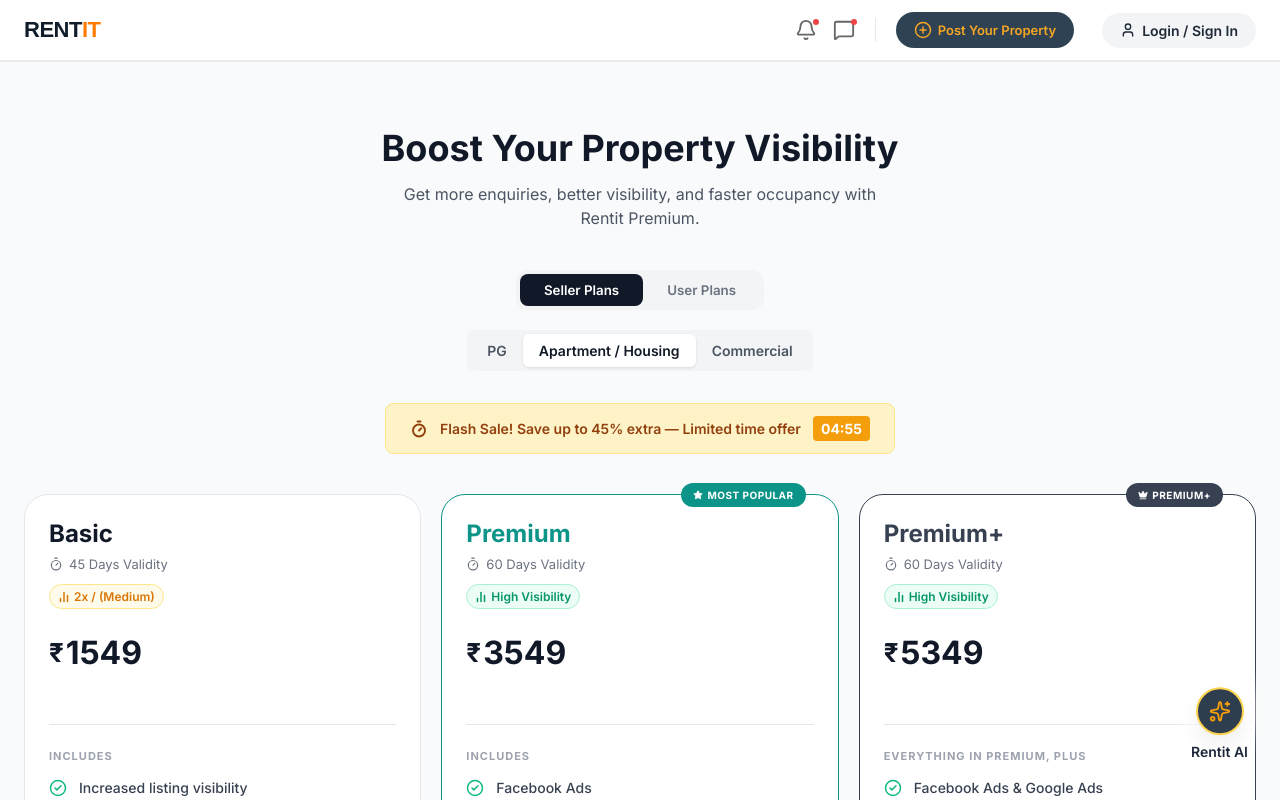
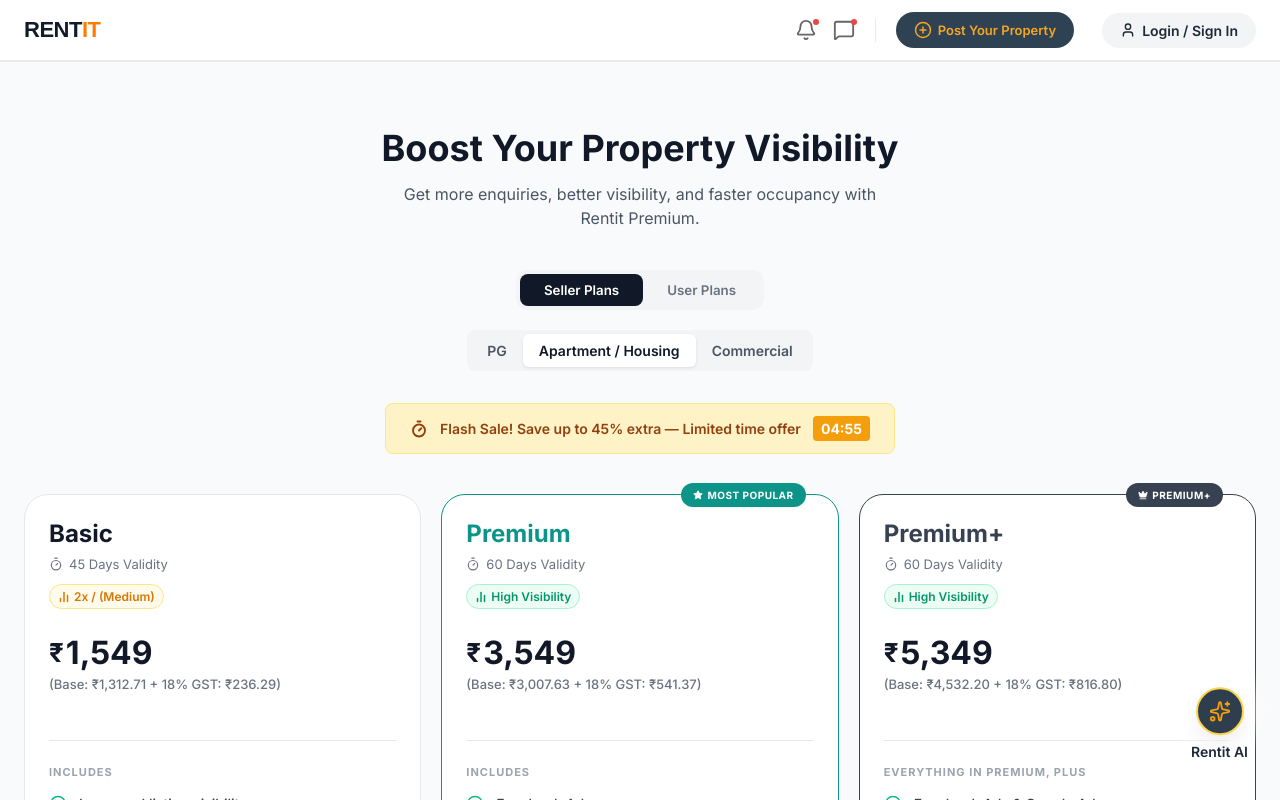
Before and after one commit to gowtham2005balu/Rentit-web-App, a Next.js app: page /premium in a window 1280 px wide. Shown: the top 800 px of the page. Built offline with nearby package versions, Linux system fonts and the light colour scheme.

Commit message:
Update premium plans pricing and fix checkout GST logic

```diff
--- a/app/premium/page.module.css
+++ b/app/premium/page.module.css
@@ -199,6 +199,13 @@
   margin-right: 2px;
 }
 
+.taxInfo {
+  font-size: 13px;
+  color: #6B7280;
+  margin-top: 4px;
+  font-weight: 500;
+}
+
 .originalPriceWrapper {
   display: flex;
   align-items: center;
--- a/app/premium/page.tsx
+++ b/app/premium/page.tsx
@@ -6,33 +6,33 @@ import Navbar from '../../components/Navbar';
 import styles from './page.module.css';
 import { Timer, CheckCircle2, Camera, PlaySquare, BarChart2, Star, Crown, Zap, Share2, Link as LinkIcon, Users } from 'lucide-react';
 
-const plansData: any = {
+export const plansData: any = {
   'PG': {
     Seller: [
       {
-        id: 'basic', name: 'Basic', duration: '30 Days', price: 1250, visibility: 'Medium Visibility',
+        id: 'basic', name: 'Basic', duration: '30 Days', price: '1,250', basePrice: '1,059.32', gst: '190.68', visibility: 'Medium Visibility',
         includes: ['Free includes 5 property listings', 'Unlimited property listing', 'Showcased 1 property for 1 week in top highlighted'],
         addons: []
       },
       {
-        id: 'premium', name: 'Premium', duration: '30 Days', price: 2250, visibility: 'High Visibility',
+        id: 'premium', name: 'Premium', duration: '30 Days', price: '2,250', basePrice: '1,906.78', gst: '343.22', visibility: 'High Visibility',
         includes: ['Unlimited property listing', 'Showcased 2 properties for 2 weeks in top highlighted', 'Feature property on Rentit’s official social'],
         addons: []
       },
       {
-        id: 'premium-plus', name: 'Premium+', duration: '60 Days', price: 3950, visibility: 'High Visibility',
+        id: 'premium-plus', name: 'Premium+', duration: '60 Days', price: '3,950', basePrice: '3,347.46', gst: '602.54', visibility: 'High Visibility',
         includes: ['Unlimited property listing', 'Showcased for 4 weeks in top highlighted', 'Facebook Ads & Google Ads', 'Feature property on Rentit’s official social', 'Custom photoshoots'],
         addons: []
       }
     ],
     User: [
       {
-        id: 'basic', name: 'Basic', duration: '15 Days', price: 799, contacts: '10 Contacts',
+        id: 'basic', name: 'Basic', duration: '15 Days', price: '799', basePrice: '677.12', gst: '121.88', contacts: '10 Contacts',
         includes: ['Advanced Filters'],
         addons: [{ name: '2 Contacts', price: '₹75' }]
       },
       {
-        id: 'premium', name: 'Premium', duration: '30 Days', price: 899, contacts: '25 Contacts',
+        id: 'premium', name: 'Premium', duration: '30 Days', price: '899', basePrice: '761.86', gst: '137.14', contacts: '25 Contacts',
         includes: ['Advanced filter', 'Property Info on Wp', 'Property posted date info'],
         addons: [{ name: '2 Contacts', price: '₹75' }]
       }
@@ -41,12 +41,12 @@ const plansData: any = {
   'Apartment / Housing': {
     Seller: [
       {
-        id: 'basic', name: 'Basic', duration: '45 Days', price: 1549, visibility: '2x / (Medium)',
+        id: 'basic', name: 'Basic', duration: '45 Days', price: '1,549', basePrice: '1,312.71', gst: '236.29', visibility: '2x / (Medium)',
         includes: ['Increased listing visibility'],
         addons: [{ name: 'Photoshoot', price: '₹1,500' }]
       },
       {
-        id: 'premium', name: 'Premium', duration: '60 Days', price: 3549, visibility: 'High Visibility',
+        id: 'premium', name: 'Premium', duration: '60 Days', price: '3,549', basePrice: '3,007.63', gst: '541.37', visibility: 'High Visibility',
         includes: ['Facebook Ads', 'Listing highlights', 'Verified tag on property'],
         addons: [
           { name: 'Photoshoot', price: '₹750' },
@@ -54,7 +54,7 @@ const plansData: any = {
         ]
       },
       {
-        id: 'premium-plus', name: 'Premium+', duration: '60 Days', price: 5349, visibility: 'High Visibility',
+        id: 'premium-plus', name: 'Premium+', duration: '60 Days', price: '5,349', basePrice: '4,532.20', gst: '816.80', visibility: 'High Visibility',
         includes: ['Facebook Ads & Google Ads', 'Reports & Insights', 'Listing highlight', 'Rank top in search for 24 hrs', 'Verified tag on property'],
         addons: [
           { name: 'Photoshoot', price: '₹750' },
@@ -64,17 +64,17 @@ const plansData: any = {
     ],
     User: [
       {
-        id: 'basic', name: 'Basic', duration: '45 Days', price: 1449, contacts: '20 Contacts',
+        id: 'basic', name: 'Basic', duration: '45 Days', price: '1,449', basePrice: '1,228.81', gst: '220.19', contacts: '20 Contacts',
         includes: ['Advanced Filters'],
         addons: [{ name: '2 Contacts', price: '₹75' }]
       },
       {
-        id: 'premium', name: 'Premium', duration: '60 Days', price: 3499, contacts: '50 Contacts',
+        id: 'premium', name: 'Premium', duration: '60 Days', price: '3,499', basePrice: '2,965.25', gst: '533.75', contacts: '50 Contacts',
         includes: ['Advanced Filters', 'Interior design consultation'],
         addons: [{ name: '2 Contacts', price: '₹75' }]
       },
       {
-        id: 'premium-plus', name: 'Premium+', duration: '60 Days', price: 4499, contacts: '50 Contacts',
+        id: 'premium-plus', name: 'Premium+', duration: '60 Days', price: '4,499', basePrice: '3,813.56', gst: '685.44', contacts: '50 Contacts',
         includes: ['Advanced filter', 'Property Info on Wp', 'Interior Design consultation', 'Property posted date info'],
         addons: [{ name: '2 Contacts', price: '₹75' }]
       }
@@ -83,12 +83,12 @@ const plansData: any = {
   'Commercial': {
     Seller: [
       {
-        id: 'basic', name: 'Basic', duration: '45 Days', price: 3299, visibility: 'Medium Visibility',
+        id: 'basic', name: 'Basic', duration: '45 Days', price: '3,299', basePrice: '2,796.61', gst: '502.39', visibility: 'Medium Visibility',
         includes: ['Increased listing visibility'],
         addons: [{ name: 'Photoshoot', price: '₹1,500' }]
       },
       {
-        id: 'premium', name: 'Premium', duration: '90 Days', price: 5299, visibility: 'High Visibility',
+        id: 'premium', name: 'Premium', duration: '90 Days', price: '5,299', basePrice: '4,490.68', gst: '808.32', visibility: 'High Visibility',
         includes: ['Facebook Ads', 'Verified tag on property', 'Listing Highlight'],
         addons: [
           { name: 'Photoshoot', price: '₹750' },
@@ -96,7 +96,7 @@ const plansData: any = {
         ]
       },
       {
-        id: 'premium-plus', name: 'Premium+', duration: '90 Days', price: 6999, visibility: 'High Visibility',
+        id: 'premium-plus', name: 'Premium+', duration: '90 Days', price: '6,999', basePrice: '5,931.36', gst: '1,067.64', visibility: 'High Visibility',
         includes: ['Facebook Ads & google ads', 'Reports & Insights', 'Listing highlight', 'Rank top in search for 24 hrs', 'Verified tag on property'],
         addons: [
           { name: 'Photoshoot', price: '₹750' },
@@ -106,17 +106,17 @@ const plansData: any = {
     ],
     User: [
       {
-        id: 'basic', name: 'Basic', duration: '90 Days', price: 1099, contacts: '25 Contacts',
+        id: 'basic', name: 'Basic', duration: '90 Days', price: '1,099', basePrice: '931.36', gst: '167.64', contacts: '25 Contacts',
         includes: ['Advanced Filters'],
         addons: [{ name: '2 Contacts', price: '₹75' }]
       },
       {
-        id: 'premium', name: 'Premium', duration: '45 Days', price: 2599, contacts: '50 Contacts',
+        id: 'premium', name: 'Premium', duration: '45 Days', price: '2,599', basePrice: '2,202.54', gst: '396.46', contacts: '50 Contacts',
         includes: ['Advanced Filters', 'Interior design consultation'],
         addons: [{ name: '2 Contacts', price: '₹75' }]
       },
       {
-        id: 'premium-plus', name: 'Premium+', duration: '45 Days', price: 4599, contacts: '50 Contacts',
+        id: 'premium-plus', name: 'Premium+', duration: '45 Days', price: '4,599', basePrice: '3,897.46', gst: '701.54', contacts: '50 Contacts',
         includes: ['Advanced filter', 'Property Info on Wp', 'Interior Design consultation', 'Property posted date info'],
         addons: [{ name: '2 Contacts', price: '₹75' }]
       }
@@ -219,6 +219,11 @@ export default function PremiumPlansPage() {
             <div className={styles.price}>
               <span className={styles.rupee}>₹</span>{basicPlan.price}
             </div>
+            {basicPlan.basePrice && (
+              <div className={styles.taxInfo}>
+                (Base: ₹{basicPlan.basePrice} + 18% GST: ₹{basicPlan.gst})
+              </div>
+            )}
           </div>
 
           <div className={styles.divider}></div>
@@ -276,6 +281,11 @@ export default function PremiumPlansPage() {
             <div className={styles.price}>
               <span className={styles.rupee}>₹</span>{premiumPlan.price}
             </div>
+            {premiumPlan.basePrice && (
+              <div className={styles.taxInfo}>
+                (Base: ₹{premiumPlan.basePrice} + 18% GST: ₹{premiumPlan.gst})
+              </div>
+            )}
           </div>
 
           <div className={styles.divider}></div>
@@ -340,6 +350,11 @@ export default function PremiumPlansPage() {
             <div className={styles.price}>
               <span className={styles.rupee}>₹</span>{premiumPlusPlan.price}
             </div>
+            {premiumPlusPlan.basePrice && (
+              <div className={styles.taxInfo}>
+                (Base: ₹{premiumPlusPlan.basePrice} + 18% GST: ₹{premiumPlusPlan.gst})
+              </div>
+            )}
           </div>
 
           <div className={styles.divider}></div>
```
Also changed, not shown: app/premium/checkout/page.tsx (+24 -33 lines).
